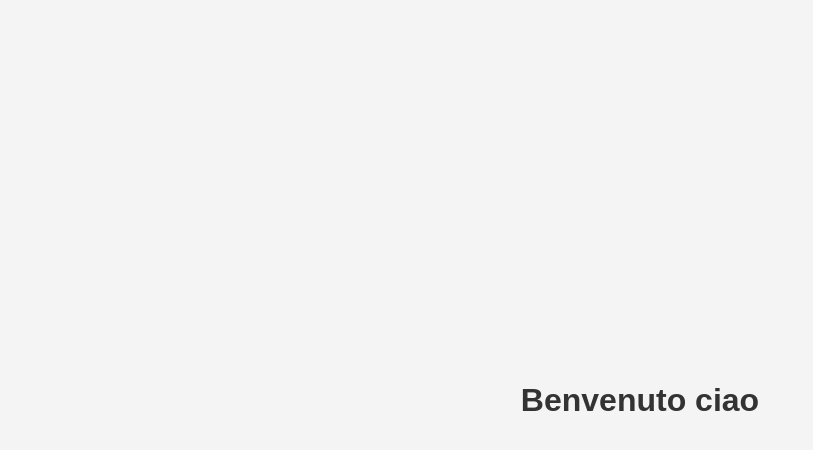
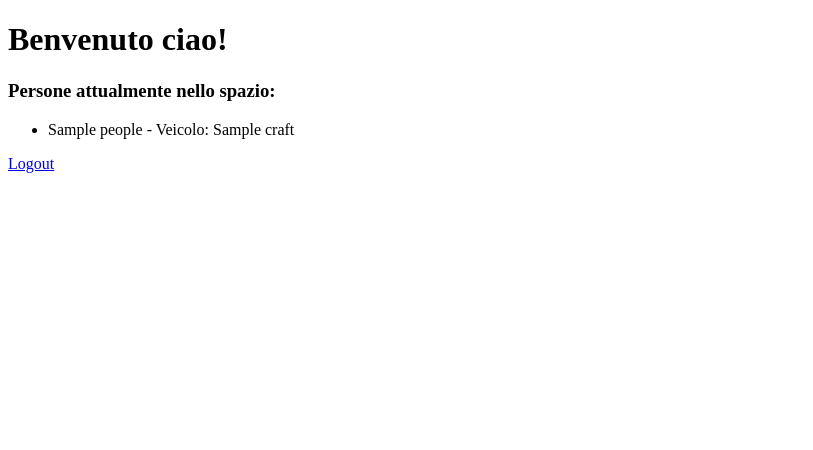
Before and after one commit to AntonioSoliman/Esercitazione-riepilogativa, a Flask app: page /home in a window 1280 px wide. Shown: the top 450 px of the page, without its empty margins (0-813 px from the left). Run offline with Flask 3, Linux system fonts and the light colour scheme; a user stored in the database is signed in; a database or web service that is not in the repository returns one stand-in record (values such as "Sample title"); data that the repository does not hold is empty.

Commit message:
Esercizio riepilogativo parte 2 completato

```diff
--- a/app.py
+++ b/app.py
@@ -3,7 +3,7 @@ from flask_sqlalchemy import SQLAlchemy
 from flask_login import LoginManager, login_user, logout_user, login_required, current_user
 from flask_bcrypt import Bcrypt
 from models import db, User
-
+from utilis import get_people_in_space
 app = Flask(__name__)
 
 app.config['SQLALCHEMY_DATABASE_URI'] = 'sqlite:///utenti.db'
@@ -27,7 +27,14 @@ def load_user(id_user):
 @app.route('/home')
 @login_required
 def home():
-    return render_template('home.html', username=current_user.username)
+     people_in_space = get_people_in_space()
+     return render_template('home.html', username=current_user.username, people_in_space=people_in_space)
+
+@app.route('/logout')
+@login_required
+def logout():
+    logout_user()  #logout user
+    return redirect(url_for('login'))  #torniamo al login
 
 @app.route('/register', methods=['GET', 'POST'])
 def register():
--- a/templates/home.html
+++ b/templates/home.html
@@ -1,13 +1,24 @@
 <!DOCTYPE html>
-<html lang="it">
+<html>
     <head>
         <meta charset="UTF-8">
         <meta name="viewport" content="width=device-width, initial-scale=1.0">
         <title>Home</title>
-    <link rel="stylesheet" href="/static/css/style.css">
+
+
     </head>
+<body>
 
-    <body>
-     <h1>Benvenuto {{username}}</h1>
+    <h1>Benvenuto {{ username }}!</h1>
+
+
+    <h3>Persone attualmente nello spazio:</h3>
+    <ul>
+        {% for person in people_in_space %}
+            <li>{{ person.name }} - Veicolo: {{ person.craft }}</li>
+        {% endfor %}
+    </ul>
+
+    <a href="{{ url_for('logout') }}">Logout</a>
 </body>
 </html>
--- /dev/null
+++ b/utilis.py
@@ -0,0 +1,8 @@
+import requests
+def get_people_in_space():
+    url = "http://api.open-notify.org/astros.json"
+    response = requests.get(url)
+    response.raise_for_status()
+    data = response.json()
+    people = [{"name": person["name"], "craft": person["craft"]} for person in data.get("people", [])]
+    return people
```
Lines whose indentation alone changed are shown as unchanged.
